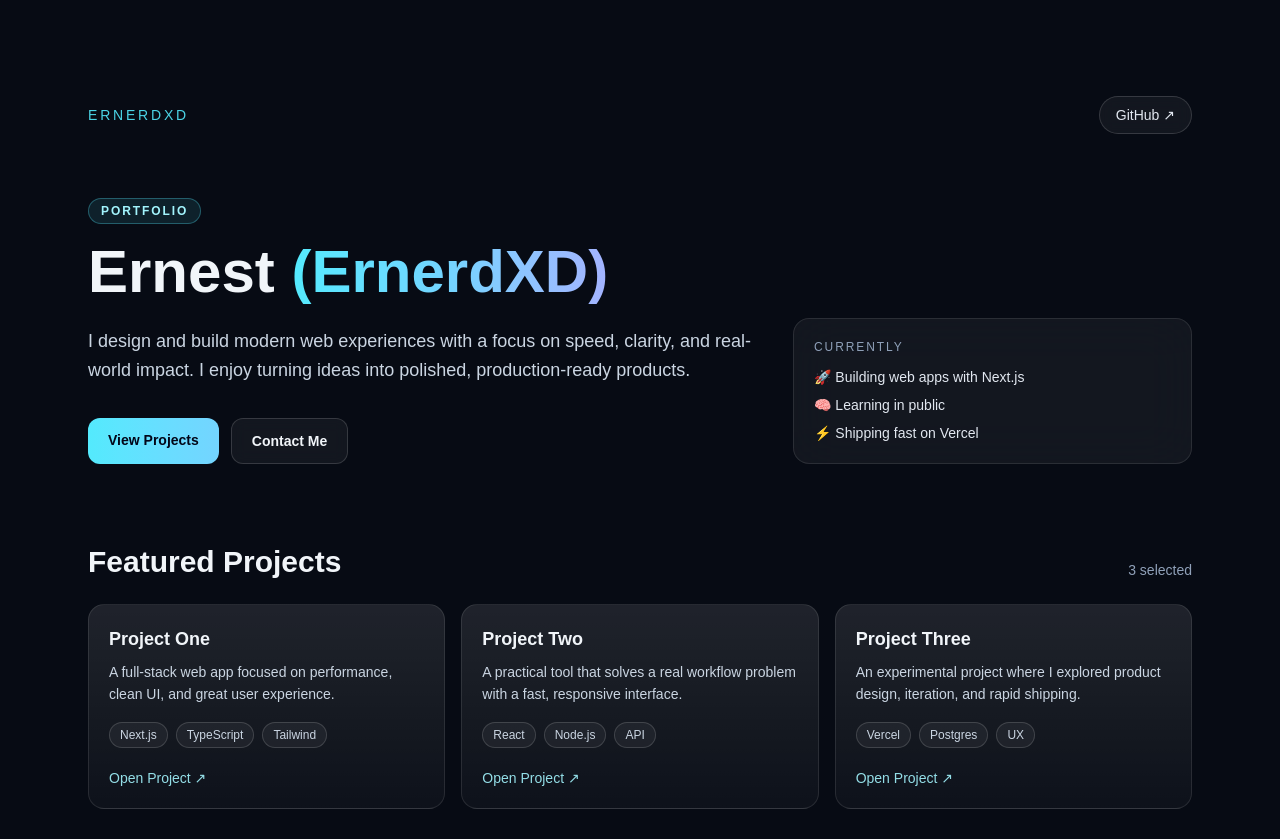
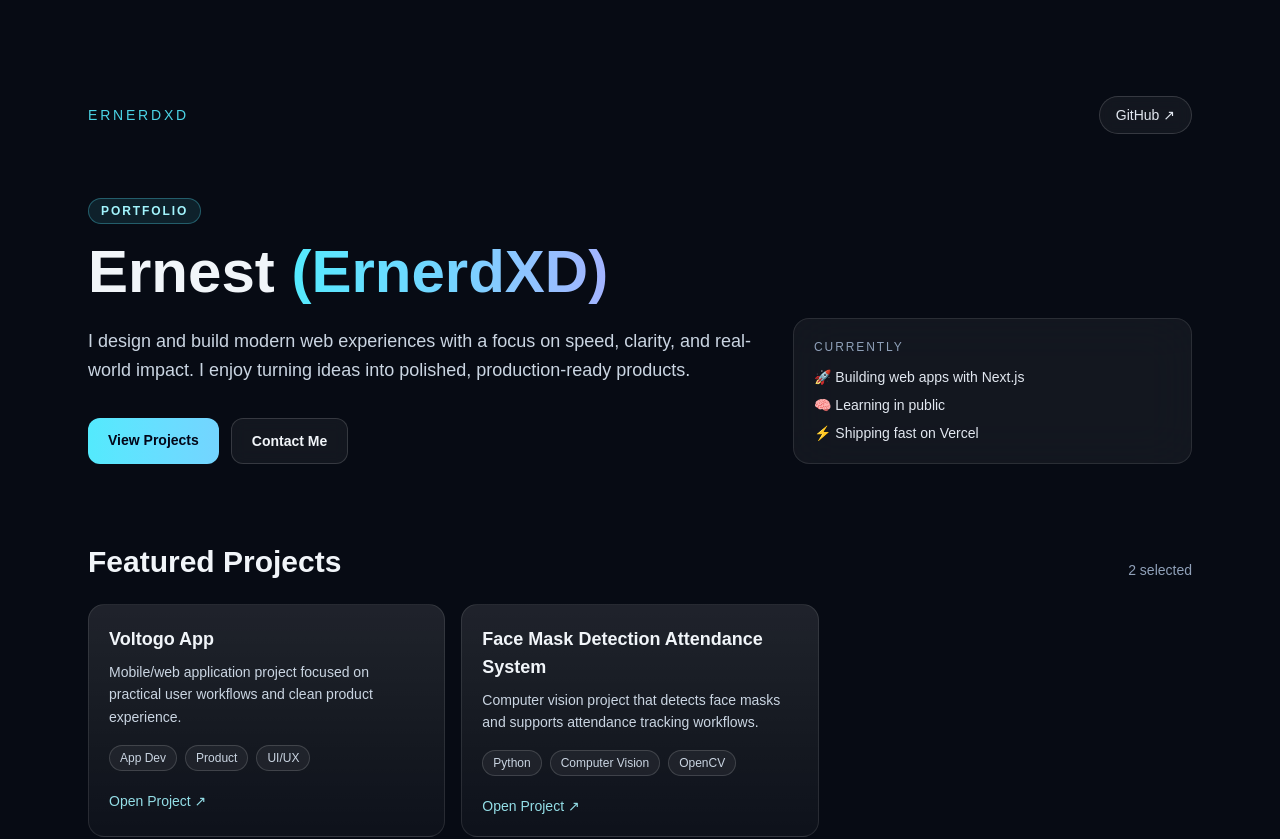
Before and after one commit to ErnerdXD/ernerdxd-site, a Next.js app: page / in a window 1280 px wide. Shown: the top 839 px of the page. Built offline with nearby package versions, Linux system fonts and the light colour scheme.

Commit message:
Show Voltogo and Mask Recognition projects

```diff
--- a/app/page.tsx
+++ b/app/page.tsx
@@ -1,21 +1,17 @@
 const projects = [
   {
-    title: "Project One",
-    description: "A full-stack web app focused on performance, clean UI, and great user experience.",
-    href: "#",
-    stack: ["Next.js", "TypeScript", "Tailwind"],
+    title: "Voltogo App",
+    description:
+      "Mobile/web application project focused on practical user workflows and clean product experience.",
+    href: "https://github.com/ErnerdXD/Voltogo_App",
+    stack: ["App Dev", "Product", "UI/UX"],
   },
   {
-    title: "Project Two",
-    description: "A practical tool that solves a real workflow problem with a fast, responsive interface.",
-    href: "#",
-    stack: ["React", "Node.js", "API"],
-  },
-  {
-    title: "Project Three",
-    description: "An experimental project where I explored product design, iteration, and rapid shipping.",
-    href: "#",
-    stack: ["Vercel", "Postgres", "UX"],
+    title: "Face Mask Detection Attendance System",
+    description:
+      "Computer vision project that detects face masks and supports attendance tracking workflows.",
+    href: "https://github.com/ErnerdXD/Face-Mask-Detection-Attendance-System",
+    stack: ["Python", "Computer Vision", "OpenCV"],
   },
 ];
 
```
